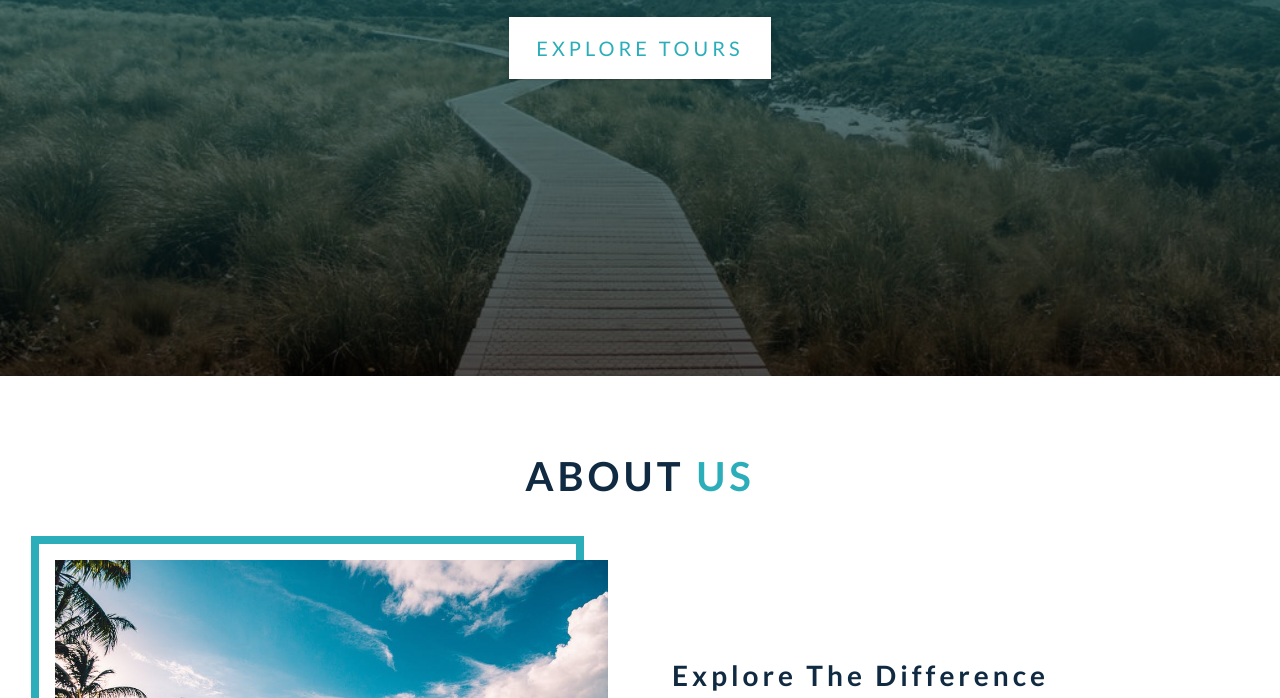
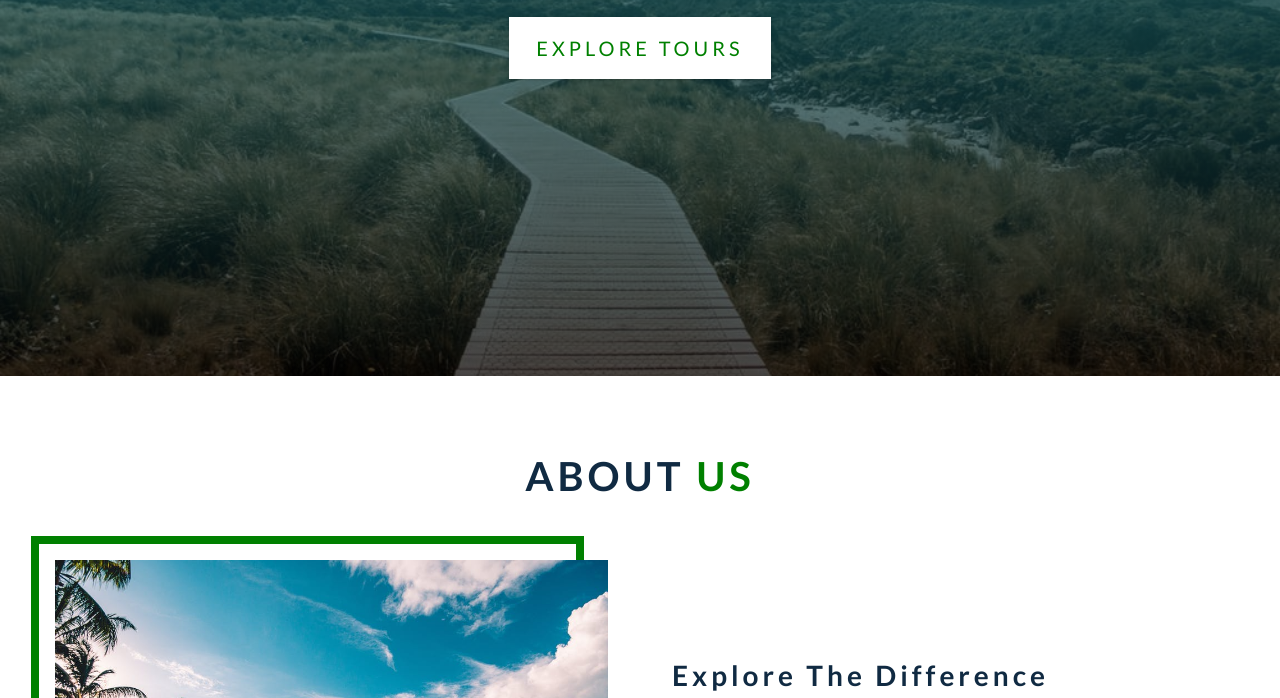
Before and after one commit to oscarfu/Curso-proyecto-flexbox-backroads, a plain HTML site: page index.html in a window 1280 px wide. Shown: the part 424-1122 px from the top of the page. Drawn offline with Linux system fonts and the light colour scheme.

Commit message:
prueba cambio color verde

```diff
--- a/css/styles.css
+++ b/css/styles.css
@@ -19,6 +19,7 @@ Variables
   --clr-primary-4: hsl(184, 77%, 34%);
   /* primary/main color */
   --clr-primary-5: hsl(185, 62%, 45%);
+  --clr-primary-5: green;
   /* lighter shades of primary color */
   --clr-primary-6: hsl(185, 57%, 50%);
   --clr-primary-7: hsl(184, 65%, 59%);
```
